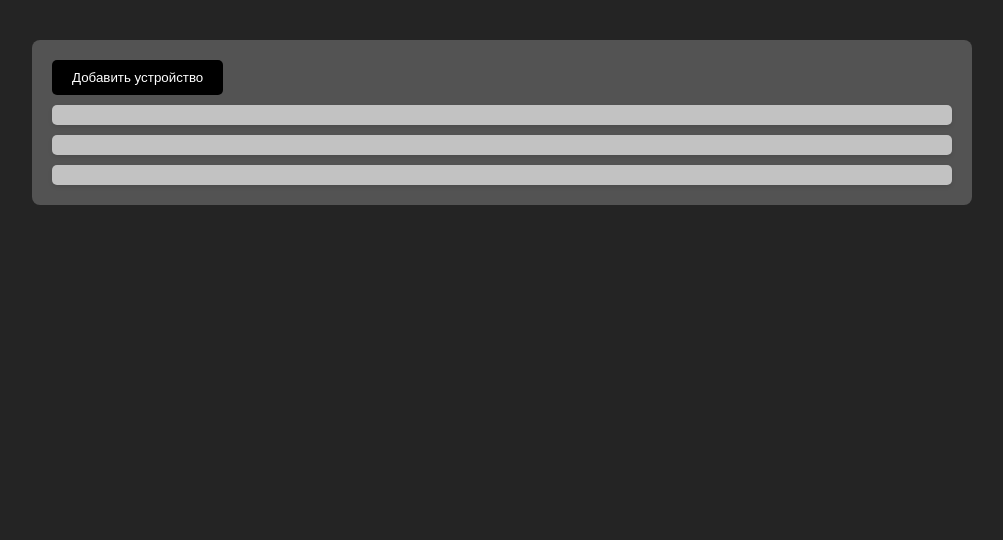
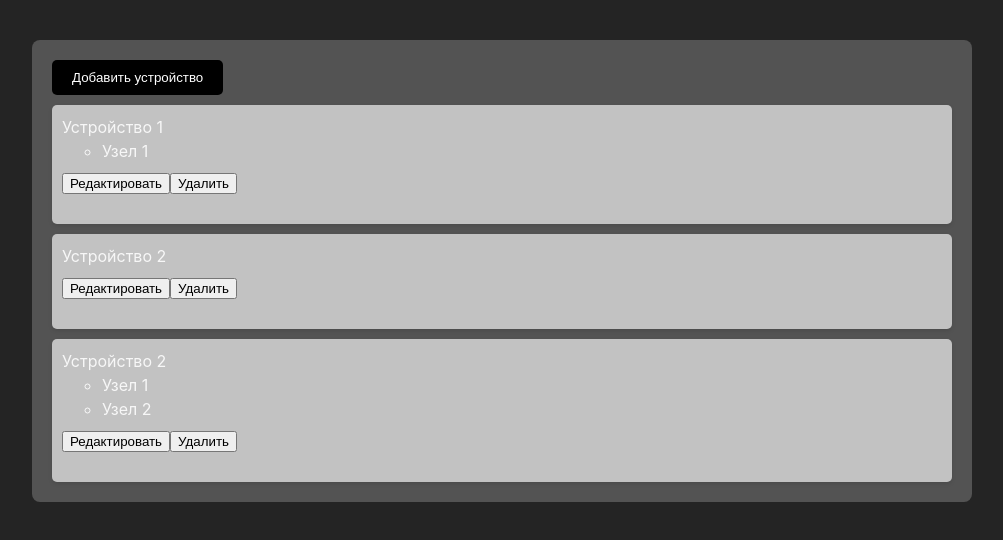
Before and after one commit to evasyukov/device-list-editor, a Vue app: page / in a window 1280 px wide. Shown: the top 540 px of the page, without its empty margins (138-1141 px from the left). Built offline with nearby package versions, Linux system fonts and the light colour scheme.

Commit message:
отрисовка устройств и их узлов

```diff
--- /dev/null
+++ b/src/components/Device.vue
@@ -0,0 +1,40 @@
+<template>
+  <div class="device">
+    <div v-if="editing">
+
+    </div>
+
+    <div v-else>
+      <span>{{ device.name }}</span>
+      <ul>
+        <li v-for="node in device.nodes" :key="node.id">
+          {{ node.name }}
+        </li>
+      </ul>
+      <button>Редактировать</button>
+      <button>Удалить</button>
+    </div>
+  </div>
+</template>
+
+<script setup>
+import { ref } from "vue"
+
+const props = defineProps(["device"])
+const editing = ref(false)
+
+</script>
+
+<style scoped>
+.device {
+  margin-bottom: 20px;
+}
+
+.nodes {
+  margin-top: 10px;
+}
+
+button {
+  margin-top: 10px;
+}
+</style>
--- a/src/components/DeviceList.vue
+++ b/src/components/DeviceList.vue
@@ -2,13 +2,16 @@
   <div class="device-list">
     <button class="add-button" @click="addDevice">Добавить устройство</button>
     <ul class="device-items">
-      <li v-for="device in devices" :key="device.id" class="device-item"></li>
+      <li v-for="device in devices" :key="device.id" class="device-item">
+        <Device :device="device" />
+      </li>
     </ul>
   </div>
 </template>
 
 <script setup>
 import { useDeviceStore } from "../store/devices"
+import Device from "./Device.vue"
 
 const deviceStore = useDeviceStore()
 const { devices, addDevice } = deviceStore
```
